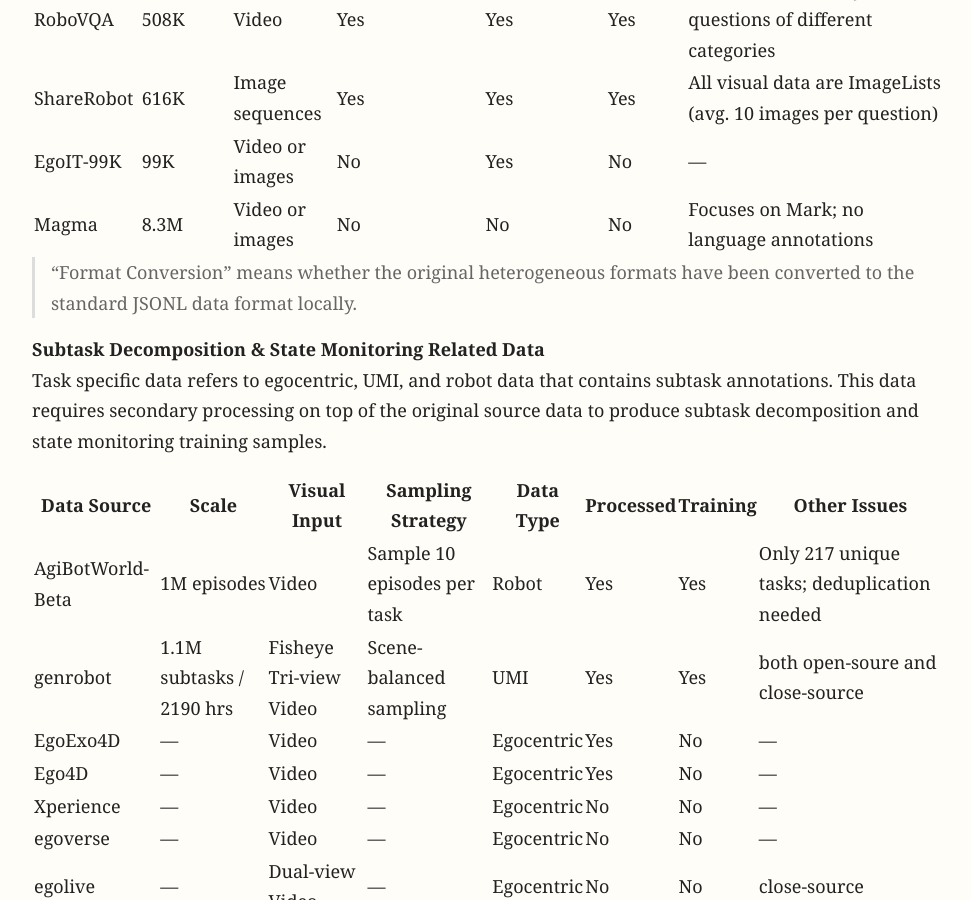
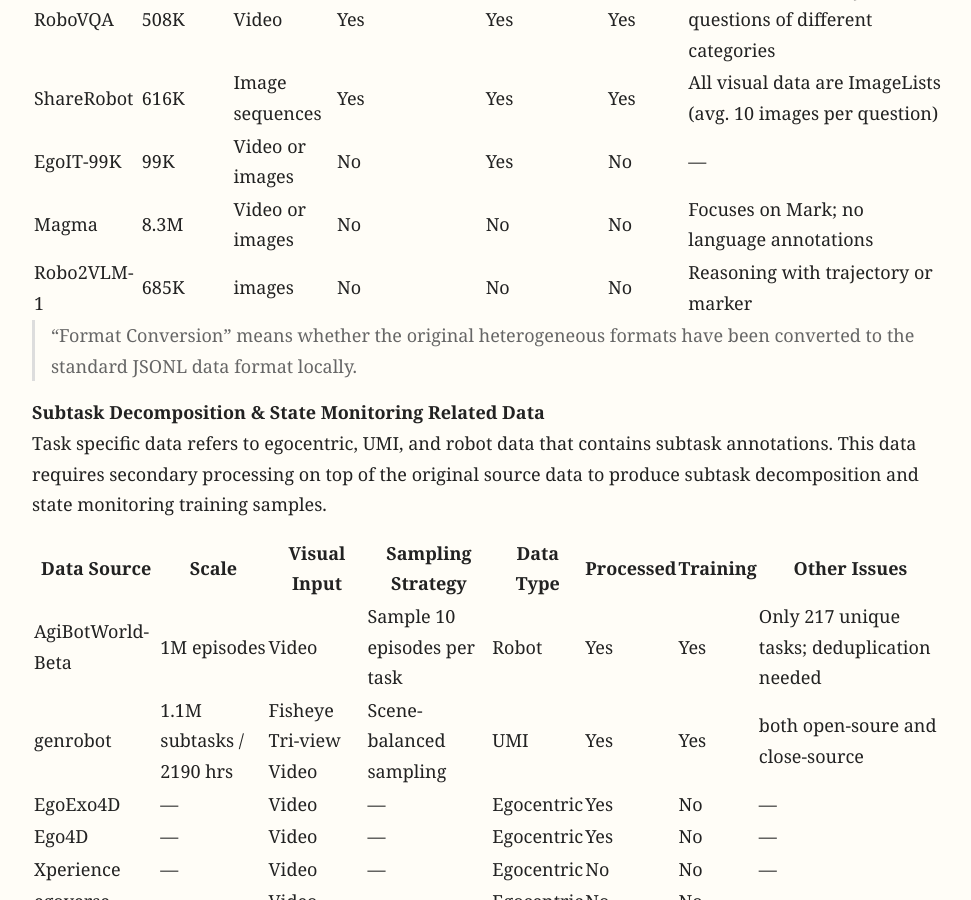
Before and after one commit to fire337/fire337.github.io, a Jekyll site: the page built from _posts/2026-07-30-highlevel-vlm.md, in a window 1280 px wide and 900 px high, scrolled down 1401 px. Shown: the whole window, without its empty margins (152-1123 px from the left). Built offline with Jekyll 4.4.1, drawn with Linux system fonts in a browser that asks for light colours.

Commit message:
Update 2026-07-30-highlevel-vlm.md

```diff
--- a/_posts/2026-07-30-highlevel-vlm.md
+++ b/_posts/2026-07-30-highlevel-vlm.md
@@ -39,6 +39,8 @@ Embodied Reasoning VQA is designed to improve embodied reasoning abilities, cove
 | ShareRobot | 616K | Image sequences | Yes | Yes | Yes | All visual data are ImageLists (avg. 10 images per question) |
 | EgoIT-99K | 99K | Video or images | No | Yes | No | — |
 | Magma | 8.3M | Video or images | No | No | No | Focuses on Mark; no language annotations |
+| Robo2VLM-1 | 685K | images | No | No | No | Reasoning with trajectory or marker |
+
 
 > "Format Conversion" means whether the original heterogeneous formats have been converted to the standard JSONL data format locally.
 
```
